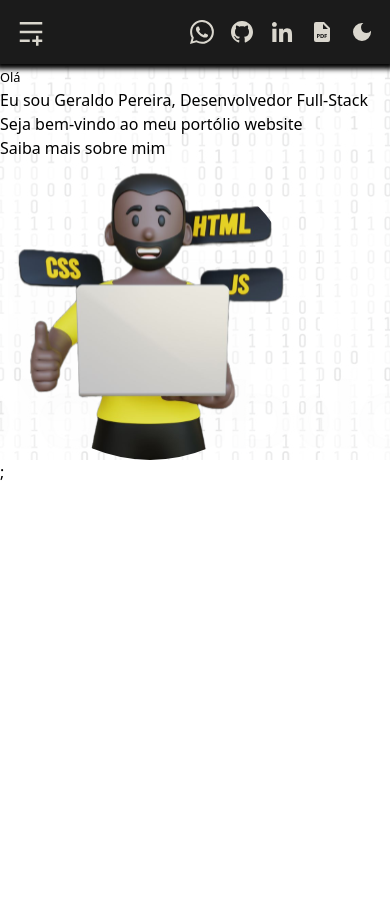
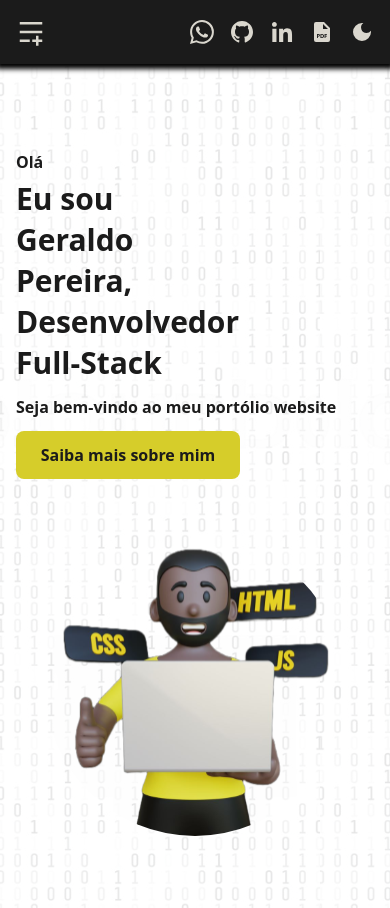
Before and after one commit to Geraldopereirads/portfolio-frontend, a Next.js app: page / in a window 390 px wide. Before the commit the page ends 844 px from the top, so only its background shows below. Built offline with nearby package versions, Linux system fonts and the light colour scheme.

Commit message:
style: finish mobile home page

```diff
--- a/src/pages/[portfolio].tsx
+++ b/src/pages/[portfolio].tsx
@@ -31,7 +31,7 @@ const Portfolio: NextPage<CardsProps> = ({ cards }: CardsProps) => {
   }, [width]);
 
   const handleSearchChange = (e: React.ChangeEvent<HTMLInputElement>) => {
-    setSearch(e.target.value); // Atualize o estado `search` com o valor digitado pelo usuário
+    setSearch(e.target.value)
   };
 
   const searchLowerCase = search.toLowerCase();
--- a/src/pages/_app.tsx
+++ b/src/pages/_app.tsx
@@ -13,7 +13,7 @@ export default function App({ Component, pageProps }: AppProps) {
   return (
     <>
       <ThemeProvider>
-        <Component {...pageProps} />;
+        <Component {...pageProps} />
       </ThemeProvider>
 
       <ToastContainer
--- a/src/pages/_document.tsx
+++ b/src/pages/_document.tsx
@@ -10,5 +10,5 @@ export default function Document({ children }: { children: React.ReactNode }) {
         <NextScript />
       </body>
     </Html>
-  );
+  )
 }
--- a/src/pages/index.tsx
+++ b/src/pages/index.tsx
@@ -8,14 +8,21 @@ const Home: NextPage = () => {
   return (
     <>
       <Header />
-      <main>
-        <div>
-          <h1>
-            <small>Olá</small> <br />
+      <main className="space flex flex-col items-center justify-evenly text sm:flexRow">
+        <div className="flex flex-col gap-3">
+          <h1 className="text text-3xl leading-[137%] max-w-51 p:text-4xl p:leading-[137%] p:max-w-38 pp:max-w-[73%] xl:text-5xl xl:max-w-[32%] 2xl:max-w-[25%]">
+            <small className="textSmall">Olá</small> <br />
             Eu sou Geraldo Pereira, Desenvolvedor Full-Stack
           </h1>
-          <h2>Seja bem-vindo ao meu portólio website</h2>
-          <Link href="/about">Saiba mais sobre mim</Link>
+          <small className="textSmall">
+            Seja bem-vindo ao meu portólio website
+          </small>
+          <Link
+            href="/about"
+            className="flex items-center justify-center textDark h-12 w-56 rounded-lg bg-primary"
+          >
+            Saiba mais sobre mim
+          </Link>
         </div>
 
         <Image
@@ -23,9 +30,10 @@ const Home: NextPage = () => {
           alt="Desenvolvedor Full-Stack"
           width={300}
           height={200}
+          className="p:w-80 xl:w-[36rem]"
         />
       </main>
     </>
-  )
-}
-export default Home
+  );
+};
+export default Home;
--- a/src/styles/globals.css
+++ b/src/styles/globals.css
@@ -7,8 +7,12 @@
         @apply p-4 lg:pl-14 lg:pr-14 2xl:pr-20 2xl:pl-20;
     }
 
+    .lineHeight {
+        @apply leading-[150%]
+    }
+
     .flexRow {
-        @apply flex flex-row items-center justify-between
+        @apply flex flex-row items-center justify-between;
     }
 
     .hover {
@@ -16,17 +20,34 @@
     }
 
     .iconsSize {
-        @apply text-2xl xl:text-3xl text-textWhite
+        @apply text-2xl xl:text-3xl text-textWhite;
+    }
+
+    .text {
+        @apply font-semibold;
+    }
+
+    .textDark {
+        @apply text-textD font-semibold;
+    }
+
+    .textSmall {
+        @apply text-base font-semibold xl:text-xl;
     }
 
     .customBox {
-        box-shadow: 0px 1px 5px 4px black
+        box-shadow: 0px 1px 5px 4px black;
     }
 
+    @layer base {
+        ::-webkit-scrollbar {
+            display: none;
+        }
+    }
 }
 
 main {
-    @apply bg-[url('../assets/img/background/backgroundLightDesenvolvedorFrontEnd.svg')] text-black dark:bg-[url('../assets/img/background/backgroundDarkDesenvolvedorFrontEnd.svg')] dark:text-gray-100 transition-colors duration-100;
+    @apply bg-[url('../assets/img/background/backgroundLightDesenvolvedorFrontEnd.svg')] text-textD dark:bg-[url('../assets/img/background/backgroundDarkDesenvolvedorFrontEnd.svg')] min-h-screen dark:text-textWhite transition-colors duration-100;
 }
 
 main * {
--- a/tailwind.config.ts
+++ b/tailwind.config.ts
@@ -12,7 +12,22 @@ const config: Config = {
       colors: {
         primary: "#D6CD2A",
         header: "#1B1B1B",
-        textWhite: '#DAD7CE',
+        textWhite: "#DAD7CE",
+        textD: "#1B1B1B",
+      },
+      screens: {
+        "p": "500px",
+        "pp": "600px",
+      },
+      maxWidth: {
+        "51": "51%",
+        "32": "32%",
+        "38": "38%",
+        "36": "36rem",
+        "25": "25%",
+      },
+      fontFamily: {
+        roboto: ["Roboto", "sans-serif"],
       },
     },
   },
```
Also changed, not shown: src/components/header/header.tsx (+25 -10 lines).
